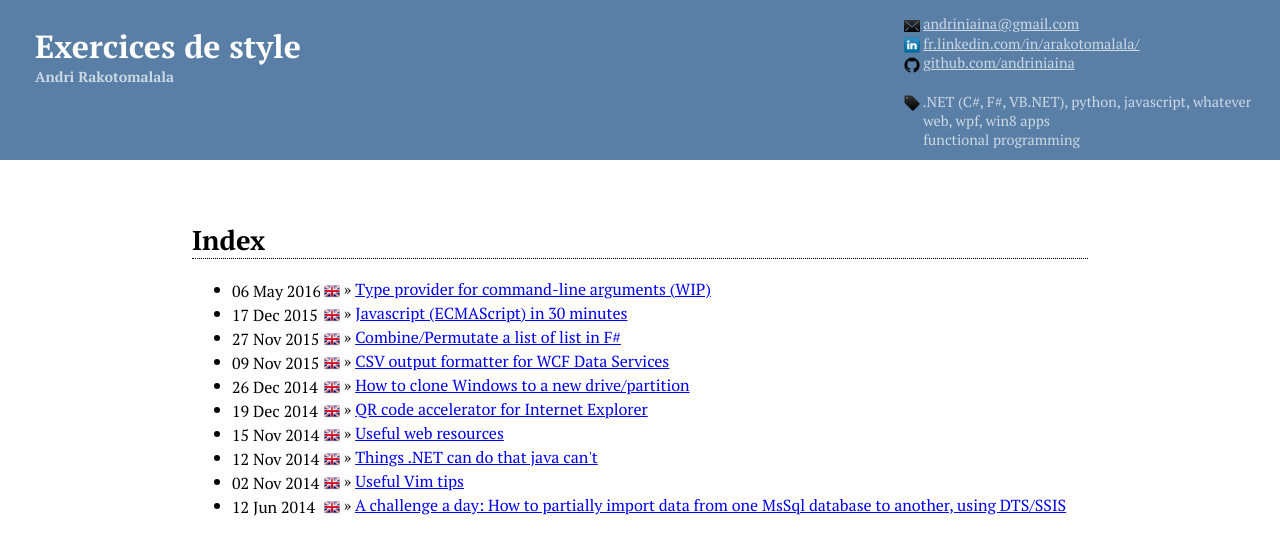
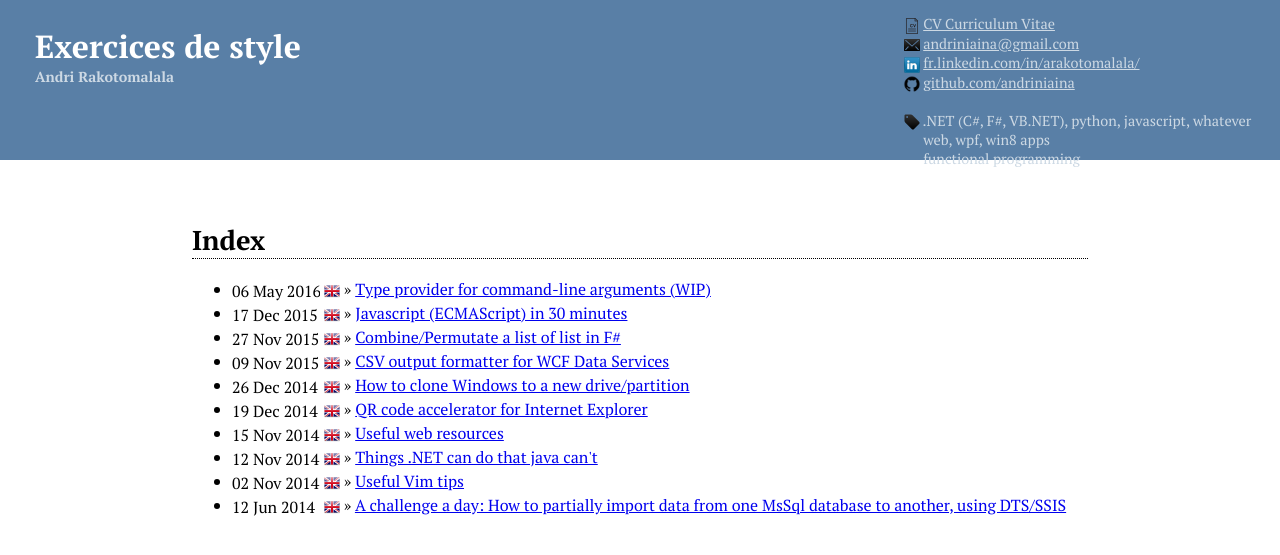
Before and after one commit to andriniaina/andriniaina.github.io, a Jekyll site: the page built from index.html, in a window 1280 px wide. Shown: the top 555 px of the page. Built offline with Jekyll 4.4.1, drawn with Linux system fonts in a browser that asks for light colours; nearby versions of some CDN libraries; the list of posts is cut into pages by our own code.

Commit message:
ajouter lien CV

```diff
--- a/_layouts/default.html
+++ b/_layouts/default.html
@@ -44,6 +44,7 @@ $(document).ready(function() {
 
             <div class="vcard">
               <p>
+                <img src='/assets/cv-icon.png' width=16 class='icon'> <a href="http://andriniaina.github.io/cv/cv.html" class='cv'>CV Curriculum Vitae</a><br />
                 <img src='/assets/mail32.png' width=16 class='icon'> <a href="mailto:andriniaina@gmail.com" class='email'>andriniaina@gmail.com</a><br />
                 <img src='/assets/linkedin32.png' width=16 class='icon'> <a href="http://fr.linkedin.com/in/arakotomalala/" class='url'>fr.linkedin.com/in/arakotomalala/</a><br />
                 <img src='/assets/github32-negative.png' width=24 class='icon' style='margin:-4px'> <a href="https://github.com/andriniaina">github.com/andriniaina</a><br />
```
Also changed, not shown: assets/cv-icon.png (added).
